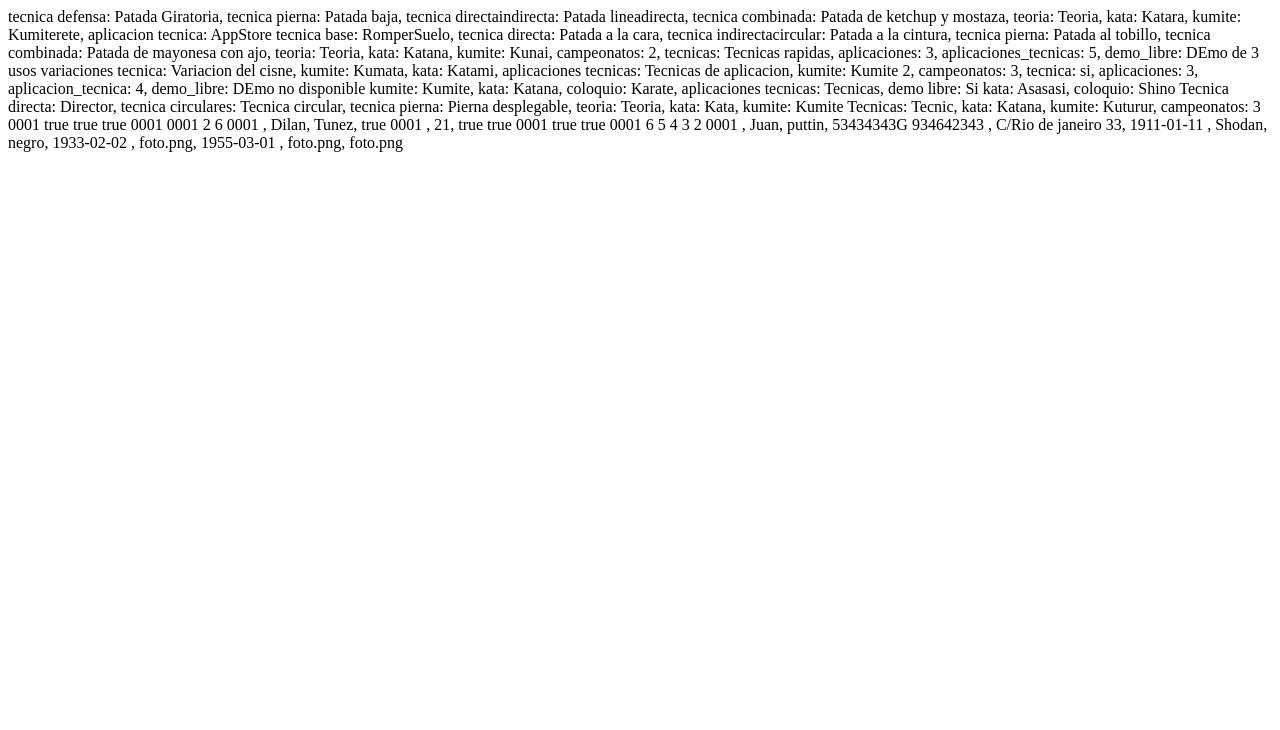
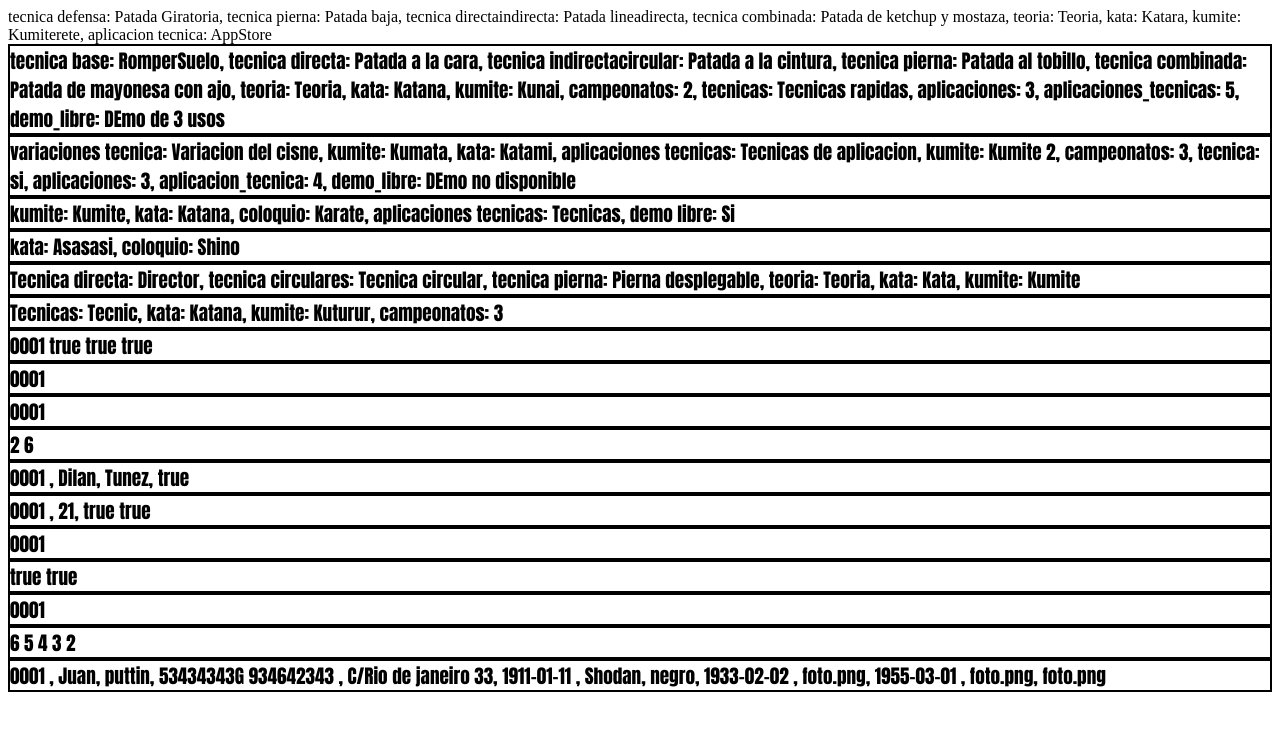
Before and after one commit to JMPeinado112/Exa, a plain HTML site: page index.html in a window 1280 px wide. Drawn offline with Linux system fonts and the light colour scheme.

Commit message:
Add files via upload

```diff
--- a/index.html
+++ b/index.html
@@ -1,6 +1,6 @@
 <!DOCTYPE html>
 <?xml version="1.0" encoding="utf-8"?>
-<stylesheet href="css.css"?>
+<link rel="stylesheet" href="css.css">
 <Examen_Karate  xmlns:xsi="http://www.w3.org/2001/XMLSchema-instance"
 xsi:noNamespaceSchemaLocation="ExamenEstructura.xsd">
     <CinturonNegroPrimerDan>
```
